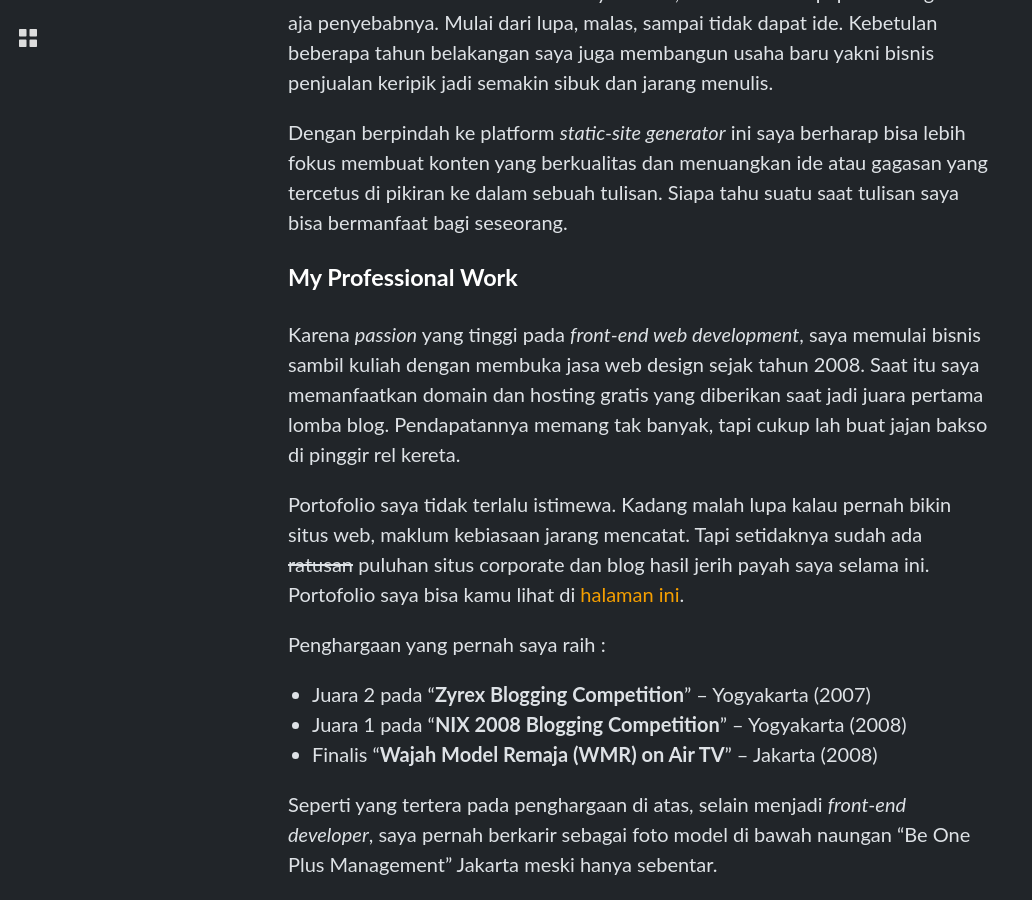
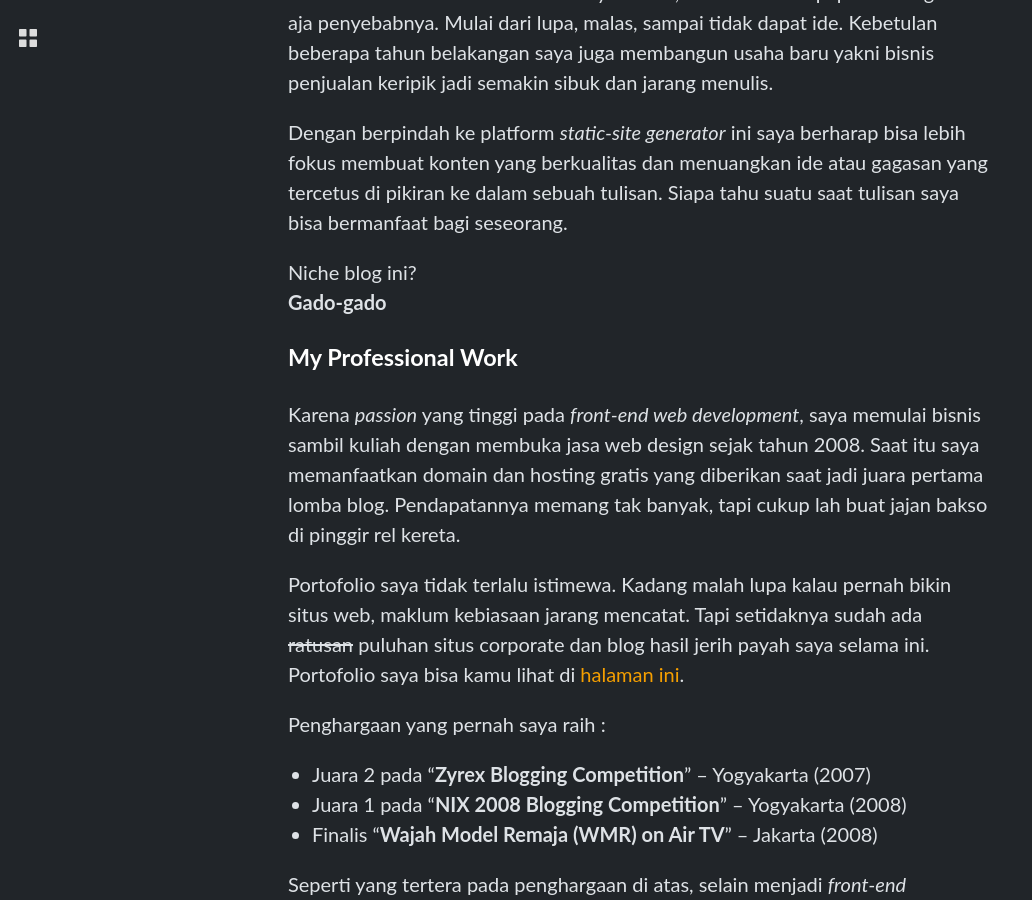
Before and after one commit to apynx/apynx.github.io, a Jekyll site: the page built from tentang-saya.md, in a window 1280 px wide and 900 px high, scrolled down 925 px. Shown: the whole window, without its empty margins (0-1032 px from the left). Built offline with Jekyll 4.4.1, drawn with Linux system fonts in a browser that asks for light colours; some web fonts are replaced.

Commit message:
update tentang-saya.md

```diff
--- a/tentang-saya.md
+++ b/tentang-saya.md
@@ -21,6 +21,9 @@ Pernah selama lebih dari 1 tahun saya hiatus, tidak menulis apapun di blog. Ada
 
 Dengan berpindah ke platform *static-site generator* ini saya berharap bisa lebih fokus membuat konten yang berkualitas dan menuangkan ide atau gagasan yang tercetus di pikiran ke dalam sebuah tulisan. Siapa tahu suatu saat tulisan saya bisa bermanfaat bagi seseorang.
 
+Niche blog ini?<br/>
+**Gado-gado**
+
 ### My Professional Work
 
 Karena *passion* yang tinggi pada *front-end web development*, saya memulai bisnis sambil kuliah dengan membuka jasa web design sejak tahun 2008. Saat itu saya memanfaatkan domain dan hosting gratis yang diberikan saat jadi juara pertama lomba blog. Pendapatannya memang tak banyak, tapi cukup lah buat jajan bakso di pinggir rel kereta.
```
